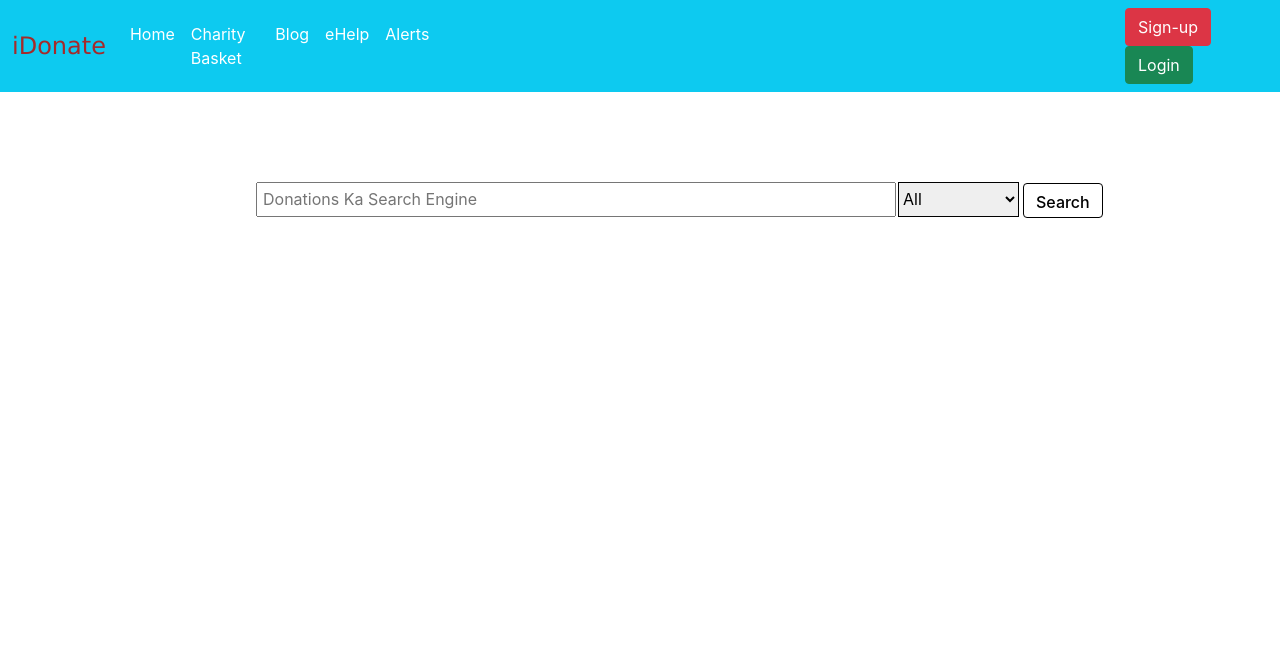
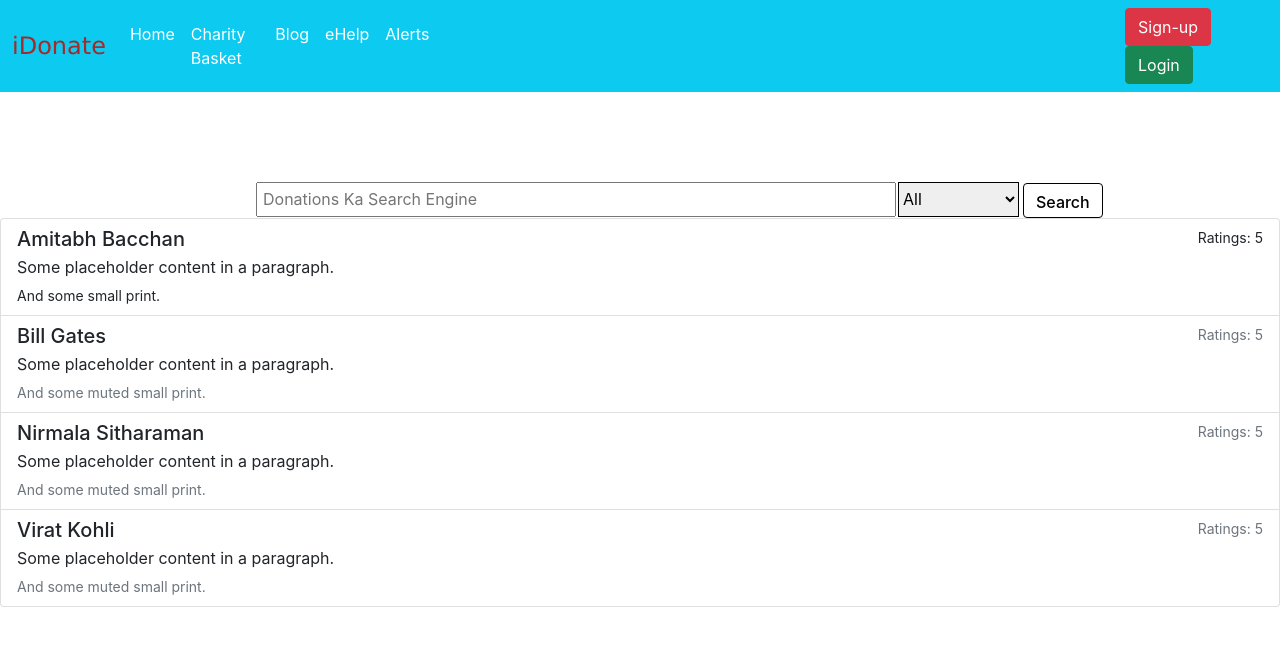
Before and after one commit to Season-of-Code-2022-MDG-Space/idonate, a React (Create React App) app: page / in a window 1280 px wide. Shown: the top 646 px of the page. Built offline with nearby package versions, Linux system fonts and the light colour scheme.

Commit message:
Implementing Search bar

```diff
--- a/src/App.js
+++ b/src/App.js
@@ -2,12 +2,39 @@
 import './App.css';
 import Navbar from './components/Navbar';
 import Searchbar from './components/Searchbar';
+import Ngolist from './components/Ngolist';
 
 function App() {
+  let searchngo=()=>{
+
+   let input = document.getElementById('Search')
+   input = input.value.toUpperCase()
+   let target= document.getElementsByClassName('ngoname')
+   let listbox=document.getElementsByClassName('listbox')
+  //  console.log(target[1].innerText.toUpperCase());
+   let txtValue;
+   for(let i=0;i<4;i++){
+    txtValue = target[i].textContent || target[i].innerText
+    txtValue=txtValue.toUpperCase()
+
+    if (txtValue.indexOf(input) > -1) {
+      // target[i].style.display = "";
+      listbox[i].style.display=""
+    } else {
+      // target[i].style.display = "none";
+      listbox[i].style.display="none"
+
+    }
+
+   }
+
+}
   return (
    <>
    <Navbar/>
-   <Searchbar/>
+   <Searchbar searchngo={searchngo}/>
+   <Ngolist/>
+
    </>
   );
 }
--- /dev/null
+++ b/src/components/Ngolist.js
@@ -0,0 +1,44 @@
+import React from 'react'
+
+export default function Ngolist() {
+    return (
+        <div>
+
+            <div className="list-group">
+                <a href="#" className="list-group-item list-group-item-action listbox" aria-current="true">
+                    <div className="d-flex w-100 justify-content-between">
+                        <h5 className="mb-1 ngoname">Amitabh Bacchan</h5>
+                        <small>Ratings: 5</small>
+                    </div>
+                    <p className="mb-1">Some placeholder content in a paragraph.</p>
+                    <small>And some small print.</small>
+                </a>
+                <a href="#" className="list-group-item list-group-item-action listbox">
+                    <div className="d-flex w-100 justify-content-between">
+                        <h5 className="mb-1 ngoname">Bill Gates</h5>
+                        <small className="text-muted">Ratings: 5</small>
+                    </div>
+                    <p className="mb-1">Some placeholder content in a paragraph.</p>
+                    <small className="text-muted">And some muted small print.</small>
+                </a>
+                <a href="#" className="list-group-item list-group-item-action listbox">
+                    <div className="d-flex w-100 justify-content-between">
+                        <h5 className="mb-1 ngoname">Nirmala Sitharaman</h5>
+                        <small className="text-muted">Ratings: 5</small>
+                    </div>
+                    <p className="mb-1">Some placeholder content in a paragraph.</p>
+                    <small className="text-muted">And some muted small print.</small>
+                </a>
+                <a href="#" className="list-group-item list-group-item-action listbox">
+                    <div className="d-flex w-100 justify-content-between">
+                        <h5 className="mb-1 ngoname">Virat Kohli</h5>
+                        <small className="text-muted">Ratings: 5</small>
+                    </div>
+                    <p className="mb-1">Some placeholder content in a paragraph.</p>
+                    <small className="text-muted">And some muted small print.</small>
+                </a>
+
+            </div>
+        </div>
+    )
+}
--- a/src/components/Searchbar.js
+++ b/src/components/Searchbar.js
@@ -1,10 +1,9 @@
 import React from 'react'
-
-export default function Searchbar() {
+export default function Searchbar(props) {
   return (
     <div>
 
-      <input className="searchbar" type="text" placeholder="Donations Ka Search Engine" autoComplete='off' aria-label="Search"/>
+      <input className="searchbar" id='Search' type="text" placeholder="Donations Ka Search Engine" autoComplete='off' aria-label="Search"/>
 
        <select id="mySelect">
           <option className="filterelement">All</option>
@@ -17,7 +16,7 @@ export default function Searchbar() {
           <option className="filterelement">Actor</option>
           <option className="filterelement">Cricketer</option>
         </select>
-        <button className="btn btn-outline-success searchbutton" type="submit">Search</button>
+        <button className="btn btn-outline-success searchbutton" type="submit" onClick={props.searchngo}>Search</button>
     </div>
   )
 }
```
Also changed, not shown: 1 other file (tests, documents, lock files or other folders).
